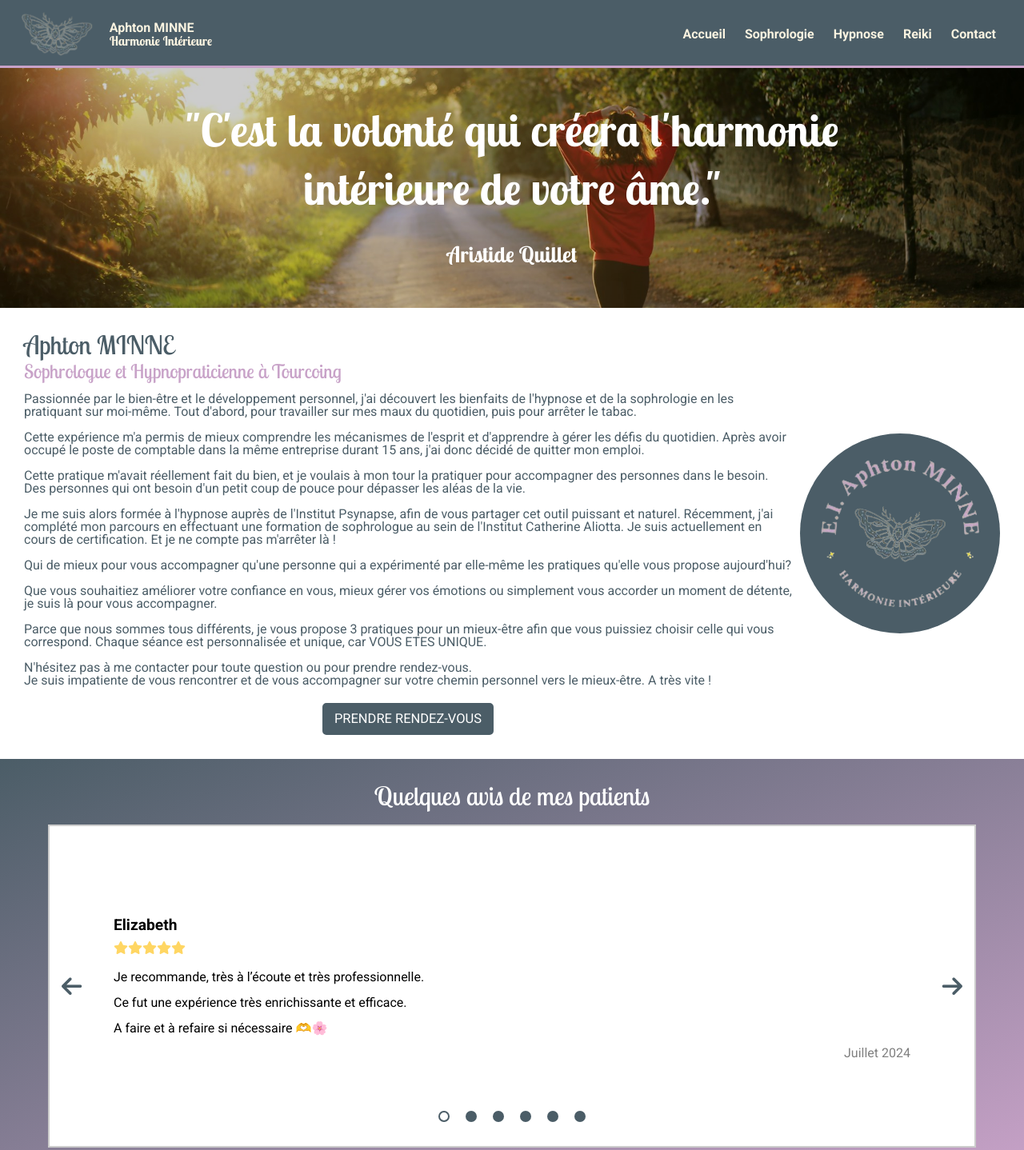
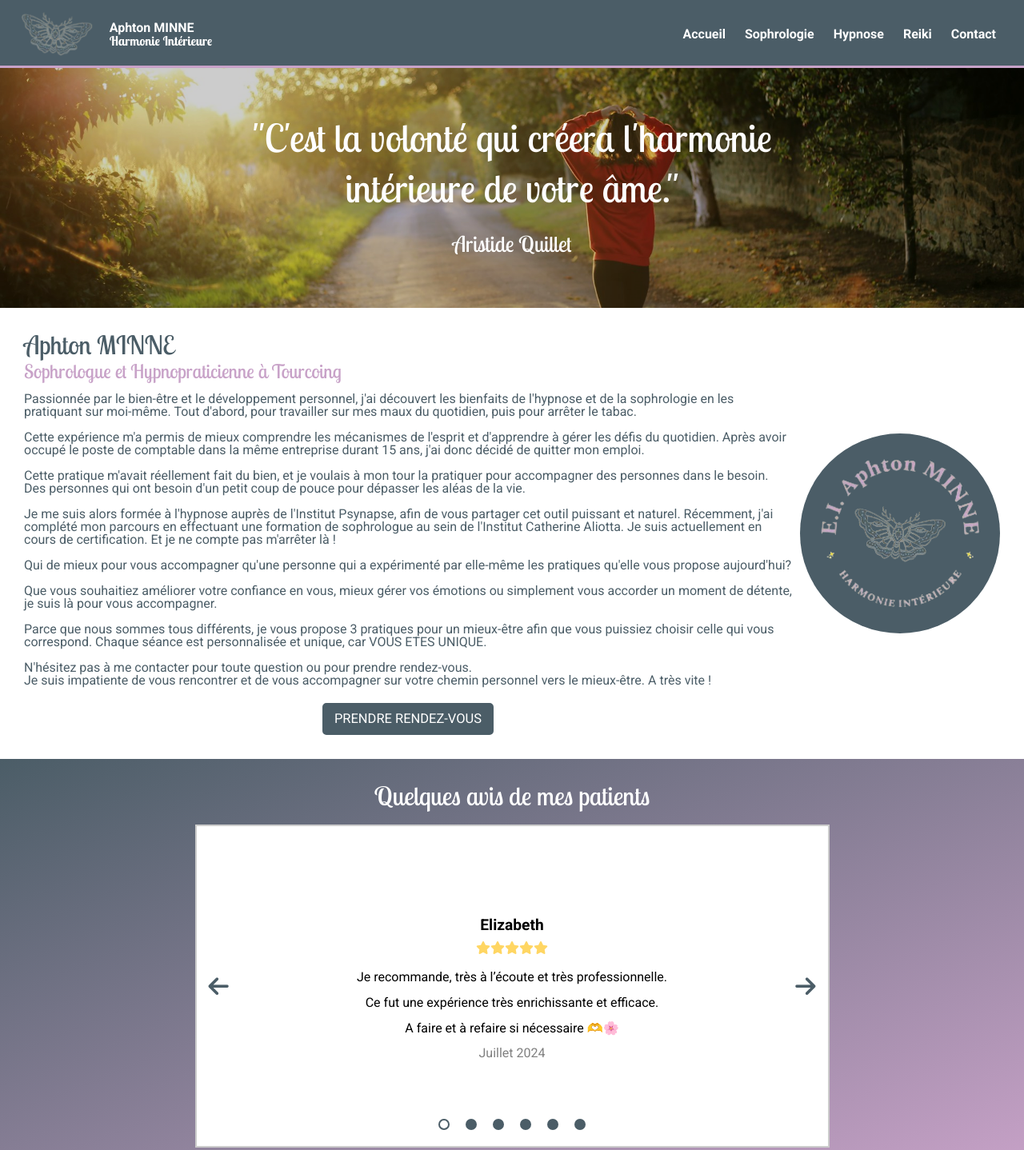
Before and after one commit to Jordan-182/AphtonVersionAlternative, a plain HTML site: page index.html in a window 1280 px wide. Shown: the top 1438 px of the page at 80% size. Drawn offline with Linux system fonts and the light colour scheme.

Commit message:
carousel modif

```diff
--- a/style.css
+++ b/style.css
@@ -56,7 +56,7 @@ nav{
 .text-logo{
     display: flex;
     flex-direction: column;
-    color: var(--secondary-color);
+    color: #ffffff;
 }
 
 .text-logo span:last-child{
@@ -76,7 +76,7 @@ nav{
     font-size: 16px;
     font-weight: 500;
     text-decoration: none;
-    color: var(--secondary-color);
+    color: #ffffff;
     font-weight: bold;
     display: inline-block;
     position: relative;
@@ -138,9 +138,9 @@ nav{
 }
 
 .slogan-text{
-    font-size: 3.5rem;
+    font-size: 3rem;
     font-family: var(--secondary-font);
-    font-weight: bold;
+    font-weight: medium;
     text-align: center;
     line-height: 1.3;
     color: #ffffff;
@@ -239,7 +239,7 @@ nav{
 }
 
 .avis-list{
-    width: calc(100% - 60px);
+    width: 65%;
     margin: 10px auto;
 }
 
@@ -269,6 +269,7 @@ nav{
     display: flex;
     flex-direction: column;
     height: 100%;
+    align-items: center;
     justify-content: center;
 }
 
@@ -284,6 +285,7 @@ nav{
 
 .avis-text{
     margin-bottom: 15px;
+    text-align: center;
 }
 
 .avis-date{
@@ -312,7 +314,7 @@ nav{
 
 .controls ul{
     position: absolute;
-    bottom: 20px;
+    bottom: 10px;
     left: 50%;
     transform: translate(-50%);
     display: flex;
```
